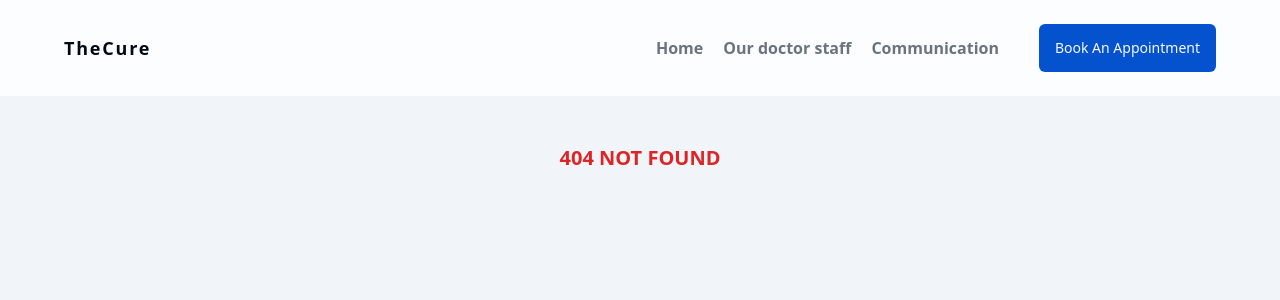
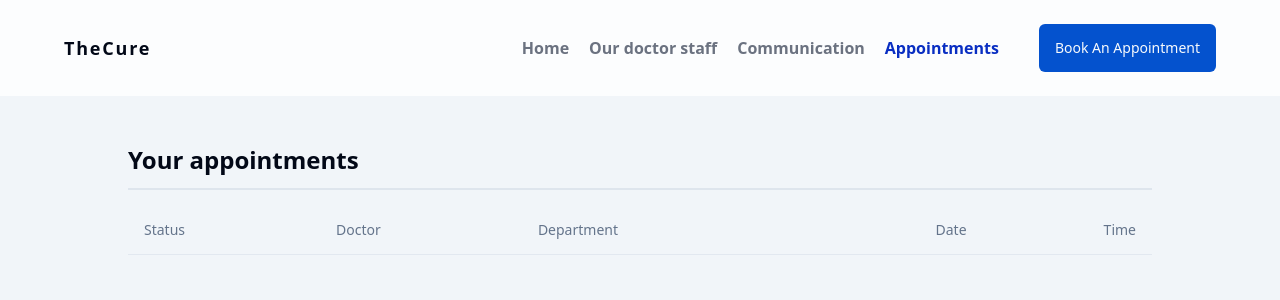
Before and after one commit to yusuf-ad/healthcare-system, a React (Vite) app: page /appointments in a window 1280 px wide. Before the commit this address had no page. Shown: the top 300 px of the page. Built offline with nearby package versions, Linux system fonts and the light colour scheme.

Commit message:
Add AppointmentsPage and update routing in App.jsx, main.jsx, and appointmentSlice.js

```diff
--- a/src/App.jsx
+++ b/src/App.jsx
@@ -48,6 +48,9 @@ function App() {
             <li className="hover:text-blue-400 transition-colors duration-100">
               <NavLink to="/communication">Communication</NavLink>
             </li>
+            <li className="hover:text-blue-400 transition-colors duration-100">
+              <NavLink to="/appointments">Appointments</NavLink>
+            </li>
           </ul>
           <NavLink to="/appointment">
             <Button className="bg-skin-button-accent hover:bg-skin-button-accent-hover py-6 transition-colors duration-100">
--- /dev/null
+++ b/src/components/ui/badge.jsx
@@ -0,0 +1,34 @@
+import * as React from "react"
+import { cva } from "class-variance-authority";
+
+import { cn } from "@/lib/utils"
+
+const badgeVariants = cva(
+  "inline-flex items-center rounded-full border px-2.5 py-0.5 text-xs font-semibold transition-colors focus:outline-none focus:ring-2 focus:ring-ring focus:ring-offset-2",
+  {
+    variants: {
+      variant: {
+        default:
+          "border-transparent bg-primary text-primary-foreground hover:bg-primary/80",
+        secondary:
+          "border-transparent bg-secondary text-secondary-foreground hover:bg-secondary/80",
+        destructive:
+          "border-transparent bg-destructive text-destructive-foreground hover:bg-destructive/80",
+        outline: "text-foreground",
+      },
+    },
+    defaultVariants: {
+      variant: "default",
+    },
+  }
+)
+
+function Badge({
+  className,
+  variant,
+  ...props
+}) {
+  return (<div className={cn(badgeVariants({ variant }), className)} {...props} />);
+}
+
+export { Badge, badgeVariants }
--- /dev/null
+++ b/src/components/ui/table.jsx
@@ -0,0 +1,83 @@
+import * as React from "react"
+
+import { cn } from "@/lib/utils"
+
+const Table = React.forwardRef(({ className, ...props }, ref) => (
+  <div className="relative w-full overflow-auto">
+    <table
+      ref={ref}
+      className={cn("w-full caption-bottom text-sm", className)}
+      {...props} />
+  </div>
+))
+Table.displayName = "Table"
+
+const TableHeader = React.forwardRef(({ className, ...props }, ref) => (
+  <thead ref={ref} className={cn("[&_tr]:border-b", className)} {...props} />
+))
+TableHeader.displayName = "TableHeader"
+
+const TableBody = React.forwardRef(({ className, ...props }, ref) => (
+  <tbody
+    ref={ref}
+    className={cn("[&_tr:last-child]:border-0", className)}
+    {...props} />
+))
+TableBody.displayName = "TableBody"
+
+const TableFooter = React.forwardRef(({ className, ...props }, ref) => (
+  <tfoot
+    ref={ref}
+    className={cn("border-t bg-muted/50 font-medium [&>tr]:last:border-b-0", className)}
+    {...props} />
+))
+TableFooter.displayName = "TableFooter"
+
+const TableRow = React.forwardRef(({ className, ...props }, ref) => (
+  <tr
+    ref={ref}
+    className={cn(
+      "border-b transition-colors hover:bg-muted/50 data-[state=selected]:bg-muted",
+      className
+    )}
+    {...props} />
+))
+TableRow.displayName = "TableRow"
+
+const TableHead = React.forwardRef(({ className, ...props }, ref) => (
+  <th
+    ref={ref}
+    className={cn(
+      "h-12 px-4 text-left align-middle font-medium text-muted-foreground [&:has([role=checkbox])]:pr-0",
+      className
+    )}
+    {...props} />
+))
+TableHead.displayName = "TableHead"
+
+const TableCell = React.forwardRef(({ className, ...props }, ref) => (
+  <td
+    ref={ref}
+    className={cn("p-4 align-middle [&:has([role=checkbox])]:pr-0", className)}
+    {...props} />
+))
+TableCell.displayName = "TableCell"
+
+const TableCaption = React.forwardRef(({ className, ...props }, ref) => (
+  <caption
+    ref={ref}
+    className={cn("mt-4 text-sm text-muted-foreground", className)}
+    {...props} />
+))
+TableCaption.displayName = "TableCaption"
+
+export {
+  Table,
+  TableHeader,
+  TableBody,
+  TableFooter,
+  TableHead,
+  TableRow,
+  TableCell,
+  TableCaption,
+}
--- a/src/main.jsx
+++ b/src/main.jsx
@@ -14,11 +14,14 @@ import UserInfoPage from "./components/ui/UserInfoForm.jsx";
 
 import { Provider } from "react-redux";
 import { store } from "./store.js";
+import AppointmentsPage from "./pages/AppointmentsPage.jsx";
 
 const router = createBrowserRouter(
   createRoutesFromElements(
     <Route path="/" element={<App />}>
       <Route index element={<HomePage />} />
+
+      <Route path="/appointments" element={<AppointmentsPage />} />
 
       <Route path="/appointment" element={<AppointmentPage />}>
         <Route index element={<UserInfoPage />} />
--- /dev/null
+++ b/src/pages/AppointmentsPage.jsx
@@ -0,0 +1,80 @@
+import {
+  Table,
+  TableBody,
+  TableCell,
+  TableHead,
+  TableHeader,
+  TableRow,
+} from "@/components/ui/table";
+import { Badge } from "@/components/ui/badge";
+import { format } from "date-fns";
+import { useSelector } from "react-redux";
+import { calcMinutes } from "@/utils/calcMinutes";
+
+function generateBadge(appointment) {
+  const appointmentDate = new Date(appointment.date);
+  const appointmentTimeInMinutes = calcMinutes(appointment.time);
+
+  appointmentDate.setMinutes(
+    appointmentDate.getMinutes() + appointmentTimeInMinutes
+  );
+
+  if (
+    appointmentDate < new Date(Date.now()) ||
+    appointment.status === "cancelled"
+  ) {
+    return <Badge className={"bg-red-600 py-2 px-3"}>cancelled</Badge>;
+  } else if (appointment.status === "completed") {
+    return <Badge className={"bg-green-600 py-2 px-3"}>completed</Badge>;
+  } else {
+    return <Badge className={"bg-gray-600 py-2 px-3"}>scheduled</Badge>;
+  }
+}
+
+function AppointmentsPage() {
+  const { appointments } = useSelector((state) => state.appointment);
+
+  return (
+    <section className="py-12">
+      <div className="max-w-5xl mx-auto px-8 xl:px-0 ">
+        <h2 className="text-2xl font-bold mb-3">Your appointments</h2>
+        <div className="h-[2px] w-full bg-slate-300/50 "></div>
+
+        <div className="mt-4">
+          <Table>
+            <TableHeader>
+              <TableRow>
+                <TableHead className="text-left">Status</TableHead>
+                <TableHead className="max-w-max">Doctor</TableHead>
+                <TableHead>Department</TableHead>
+                <TableHead className="text-right">Date</TableHead>
+                <TableHead className="text-right">Time</TableHead>
+              </TableRow>
+            </TableHeader>
+            <TableBody className="capitalize">
+              {appointments.map((appointment) => (
+                <TableRow key={appointment.date + appointment.time}>
+                  <TableCell>{generateBadge(appointment)}</TableCell>
+                  <TableCell className="font-medium min-w-max">
+                    {appointment.doctor.split("-").join(" ")}
+                  </TableCell>
+                  <TableCell>{appointment.department}</TableCell>
+                  <TableCell className="text-right">
+                    {format(appointment.date, "dd.MM.yyyy")}
+                  </TableCell>
+                  <TableCell className="text-right">
+                    {appointment.time}
+                  </TableCell>
+                </TableRow>
+              ))}
+            </TableBody>
+          </Table>
+        </div>
+      </div>
+    </section>
+  );
+}
+
+export default AppointmentsPage;
+
+// scheduled completed cancelled
--- a/src/slices/appointmentSlice.js
+++ b/src/slices/appointmentSlice.js
@@ -31,6 +31,7 @@ const appointmentSlice = createSlice({
       const newAppointment = {
         ...state.appointment,
         ...state.userInfo,
+        status: "scheduled",
       };
 
       state.appointments.push(newAppointment);
--- /dev/null
+++ b/src/utils/calcMinutes.js
@@ -0,0 +1,9 @@
+export function calcMinutes(time) {
+  const parts = time.split(":");
+  const hours = parseInt(parts[0], 10);
+  const minutes = parseInt(parts[1], 10);
+
+  const totalMinutes = hours * 60 + minutes;
+
+  return totalMinutes;
+}
```
